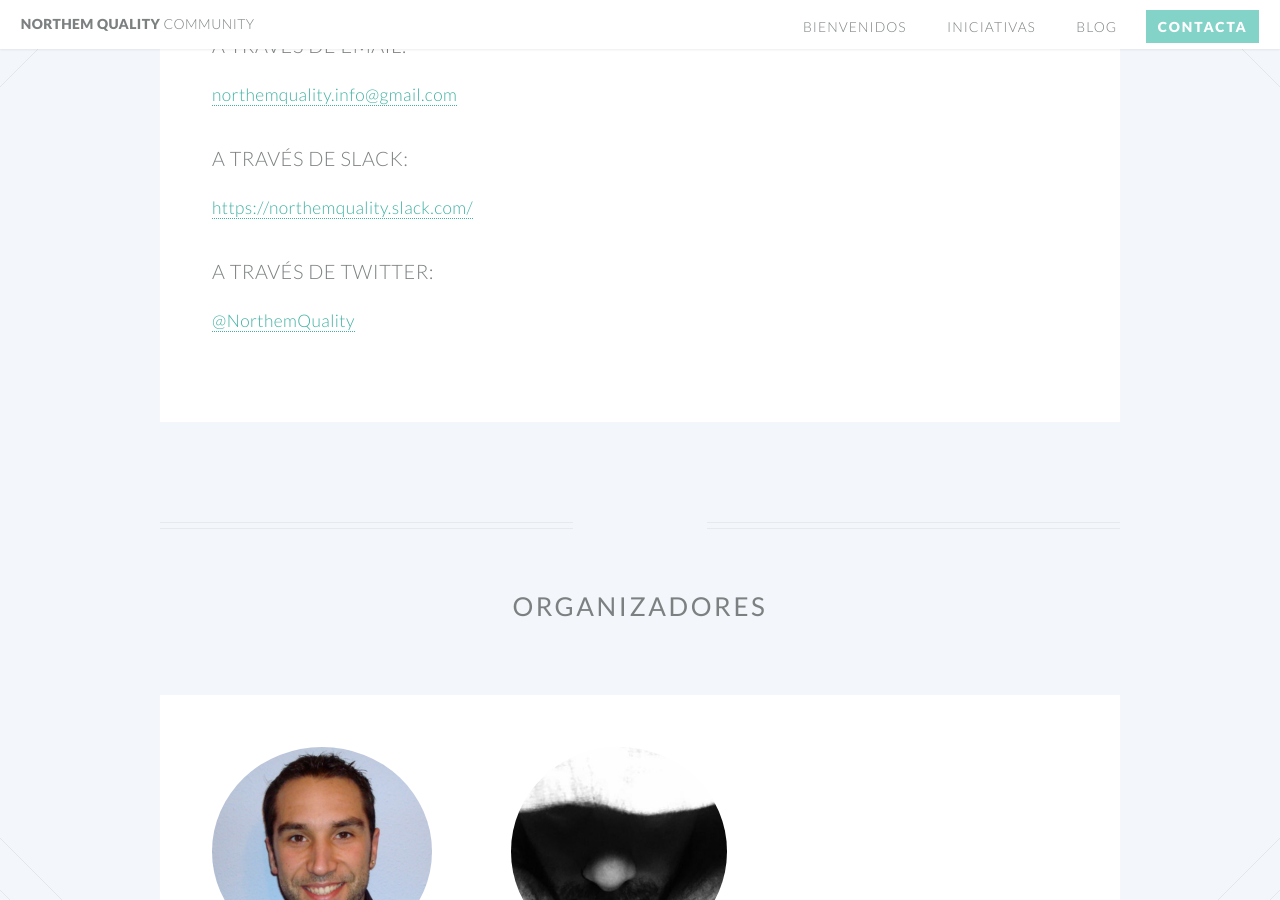
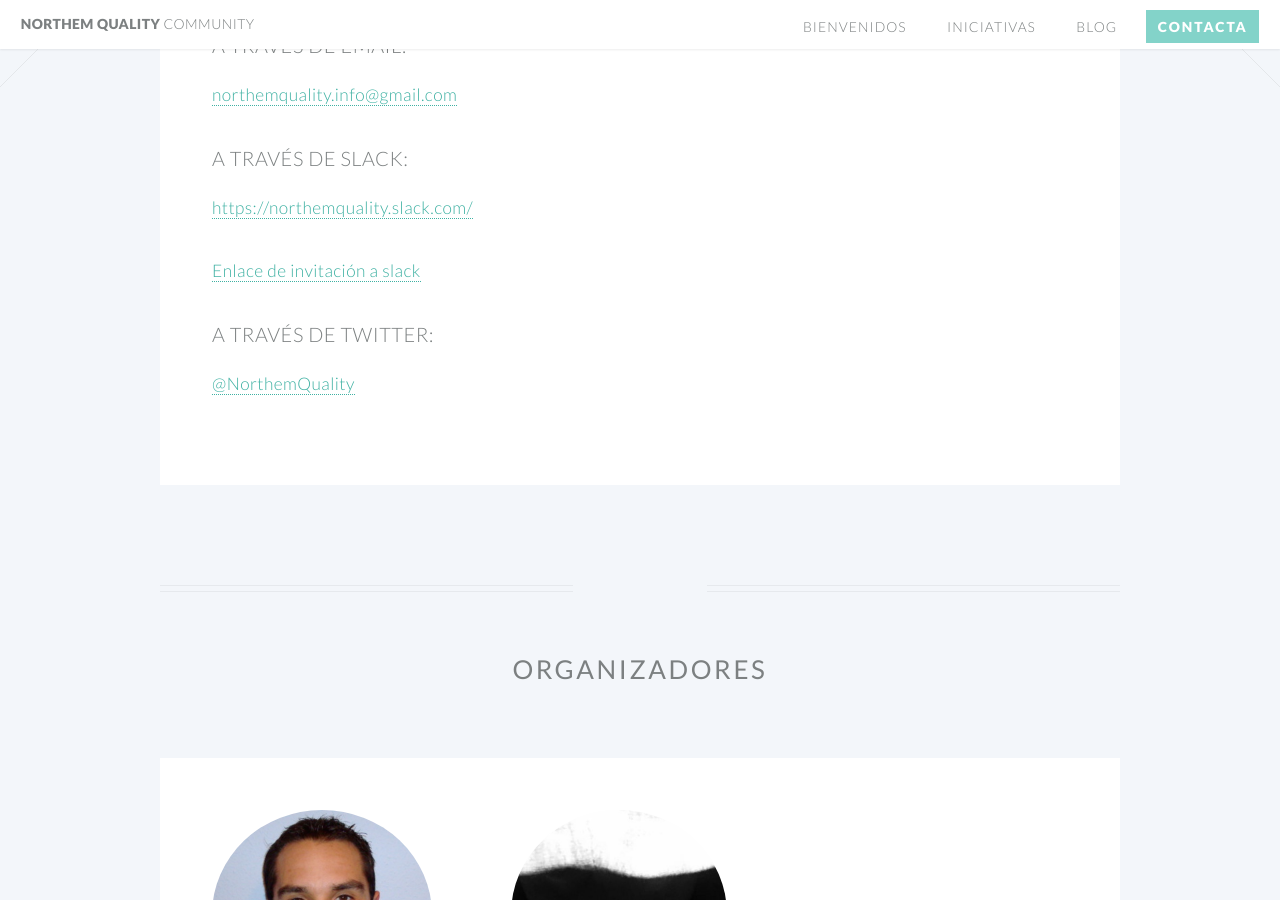
Before and after one commit to NorthemQuality/northemquality.github.io, a Jekyll site: the page built from contacta.html, in a window 1280 px wide and 900 px high, scrolled down 346 px. Built offline with Jekyll 4.4.1, drawn with Linux system fonts in a browser that asks for light colours.

Commit message:
Slack invitation link

```diff
--- a/contacta.html
+++ b/contacta.html
@@ -35,6 +35,9 @@ layout: default
 									</header>
 									<p>
 										<a href="https://northemquality.slack.com/"> https://northemquality.slack.com/ </a>
+									</p>
+									<p>
+										<a href="https://join.slack.com/t/northemquality/shared_invite/enQtNTQwNTQzNzI1OTc1LTk5Y2ZhMmJjMTBlZWRiMjU3N2ViMmYwZmEzYzFhNDM4ZWUyNDdjMjE2MjRmYWQ4MGQ3M2IzMzcxY2UxODQ4NmU"> Enlace de invitación a slack </a>
 									</p>
 								</section>
 								<section>
```
